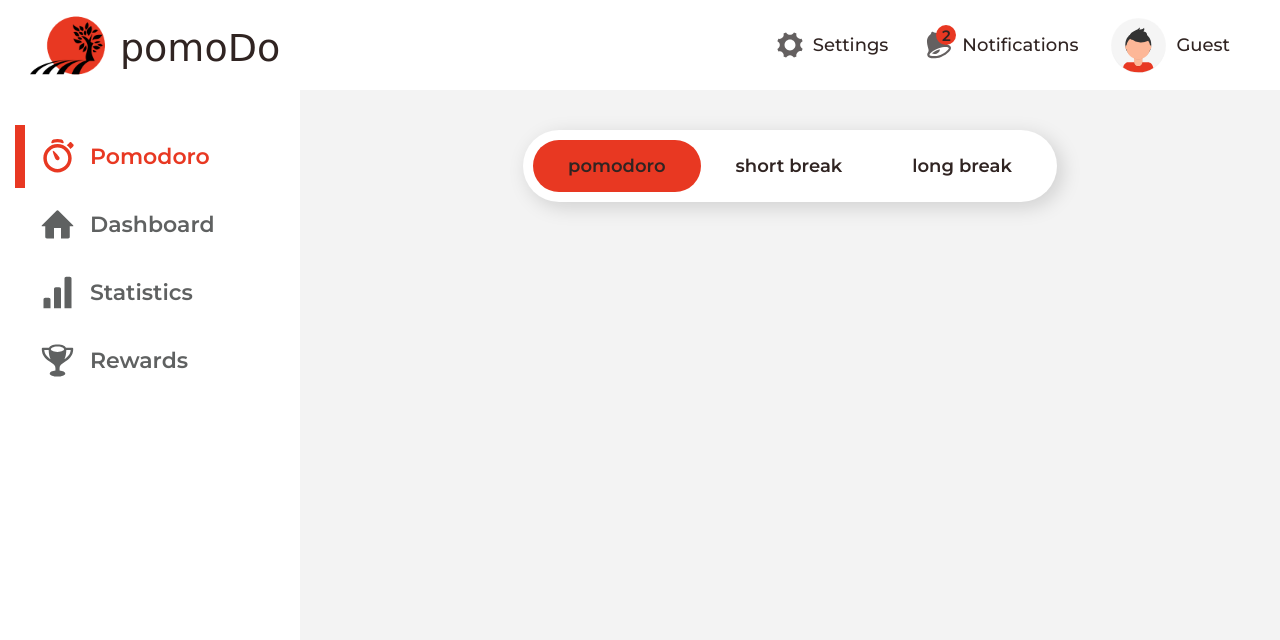
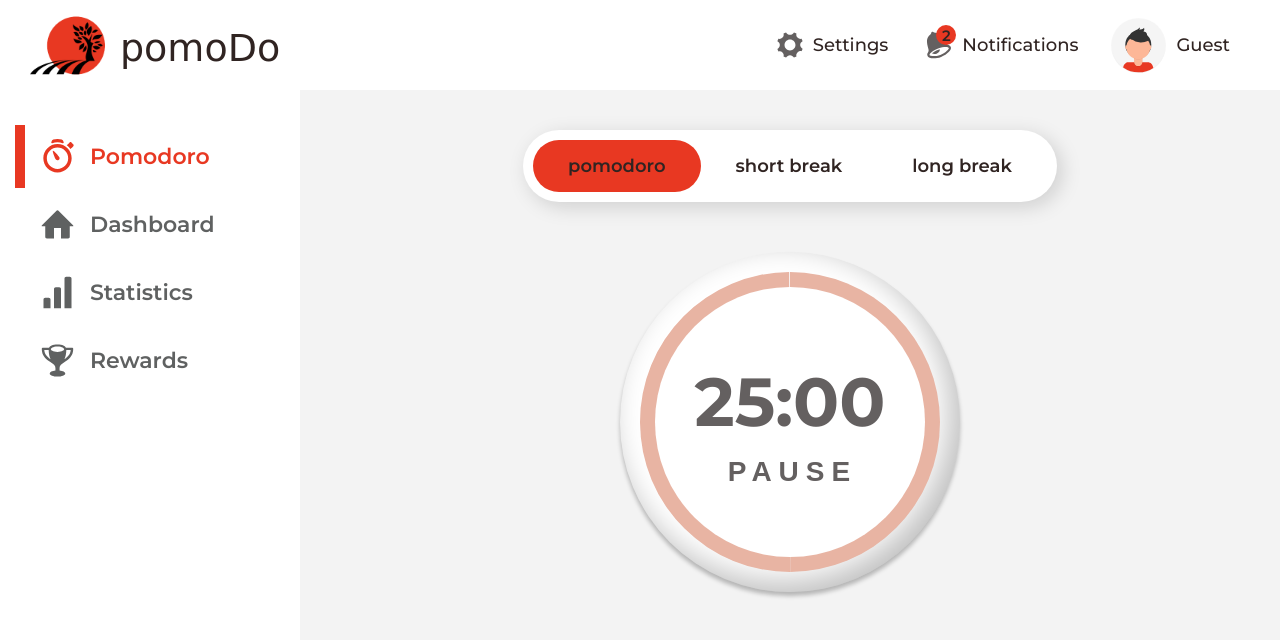
Before and after one commit to aly2705/Pomodoro-App, a website built with Parcel: page index.html in a window 1280 px wide. Built offline with nearby package versions, Linux system fonts and the light colour scheme; a web font is replaced by a local one.

Commit message:
timer animation in css

```diff
--- a/index.html
+++ b/index.html
@@ -27,61 +27,92 @@
         <li class="header__option">
           <a href="#" class="header__link">
             <svg>
-            <use xlink:href="src/img/icons.svg#icon-cog"></use>
-          </svg><span class="header__link--label">
-            Settings
-          </span>
+              <use xlink:href="src/img/icons.svg#icon-cog"></use></svg
+            ><span class="header__link--label"> Settings </span>
           </a>
         </li>
         <li class="header__option">
           <a href="#" class="header__link">
             <svg>
               <use xlink:href="src/img/icons.svg#icon-bell"></use>
-
             </svg>
             <span class="header__new-notifications">2</span>
-          <span class="header__link--label">
-            Notifications
-          </span>
-
-        </a></li>
+            <span class="header__link--label"> Notifications </span>
+          </a>
+        </li>
         <li class="header__profile-label">
-          <img class="header__profile-avatar" src="src/img/profile.svg"></img>
+          <img class="header__profile-avatar" src="src/img/profile.svg" />
           <span class="header__profile-name">Guest</span>
         </li>
-      </div>
+      </ul>
     </header>
     <nav class="sidebar">
-      <ul class="sidebar__list  ">
-        <li class="sidebar__item sidebar__item--active"><a href="#pomodoro" class="sidebar__link ">
+      <ul class="sidebar__list">
+        <li class="sidebar__item sidebar__item--active">
+          <a href="#pomodoro" class="sidebar__link">
             <svg>
-            <use xlink:href="src/img/icons.svg#icon-stopwatch"></use>
-          </svg>Pomodoro
-        </a></li>
-        <li class="sidebar__item"><a href="#dashboard" class="sidebar__link">
+              <use xlink:href="src/img/icons.svg#icon-stopwatch"></use></svg
+            >Pomodoro
+          </a>
+        </li>
+        <li class="sidebar__item">
+          <a href="#dashboard" class="sidebar__link">
             <svg>
-            <use xlink:href="src/img/icons.svg#icon-home"></use>
-          </svg>Dashboard
-        </a></li>
-        <li class="sidebar__item"><a href="#statistics" class="sidebar__link">
+              <use xlink:href="src/img/icons.svg#icon-home"></use></svg
+            >Dashboard
+          </a>
+        </li>
+        <li class="sidebar__item">
+          <a href="#statistics" class="sidebar__link">
             <svg>
-            <use xlink:href="src/img/icons.svg#icon-bar-graph"></use>
-          </svg>Statistics
-        </a></li>
-        <li class="sidebar__item"><a href="#rewards" class="sidebar__link">
+              <use xlink:href="src/img/icons.svg#icon-bar-graph"></use></svg
+            >Statistics
+          </a>
+        </li>
+        <li class="sidebar__item">
+          <a href="#rewards" class="sidebar__link">
             <svg>
-            <use xlink:href="src/img/icons.svg#icon-trophy"></use>
-          </svg>Rewards
-        </a></li>
+              <use xlink:href="src/img/icons.svg#icon-trophy"></use></svg
+            >Rewards
+          </a>
+        </li>
       </ul>
     </nav>
     <main class="main">
       <div class="pomodoro">
         <ul class="pomodoro__options">
-          <li class="pomodoro__option pomodoro__option--active" data-timer="pomodoro">pomodoro</li>
+          <li
+            class="pomodoro__option pomodoro__option--active"
+            data-timer="pomodoro"
+          >
+            pomodoro
+          </li>
           <li class="pomodoro__option" data-timer="short break">short break</li>
           <li class="pomodoro__option" data-timer="long break">long break</li>
         </ul>
+        <div class="timer">
+          <div class="timer__circular">
+            <div class="timer__inner-circle">
+              <div class="timer__center">
+                <div class="timer__countdown">
+                  <span class="timer__min">25</span>:<span class="timer_sec"
+                    >00</span
+                  >
+                </div>
+                <button class="timer__btn">Pause</button>
+              </div>
+            </div>
+
+            <div class="timer__progress-bar">
+              <div class="timer__bar timer__bar--left">
+                <div class="timer__progress timer__progress--left"></div>
+              </div>
+              <div class="timer__bar timer__bar--right">
+                <div class="timer__progress timer__progress--right"></div>
+              </div>
+            </div>
+          </div>
+        </div>
       </div>
     </main>
   </body>
--- a/src/js/controller.js
+++ b/src/js/controller.js
@@ -1,6 +1,7 @@
 import * as model from './model';
 import sidebarView from './views/sidebarView.js';
 import headerView from './views/headerView';
+import pomodoroView from './views/pomodoroView';
 
 /**
  *
@@ -10,9 +11,15 @@ const controlToggleNav = function (shown) {
   sidebarView.toggleSidebar(shown);
 };
 
+const controlActivePomodoro = function () {
+  console.log('Control');
+};
+
 const init = function () {
   sidebarView.addHandlerActiveLink();
   headerView.addHandlerToggleNav(controlToggleNav);
+  pomodoroView.addHandlerActiveTimer();
+  pomodoroView.addHandlerTimerEffect();
 };
 
 init();
--- a/src/js/views/View.js
+++ b/src/js/views/View.js
@@ -1,9 +1,9 @@
-class View {
+export default class View {
   _data;
 
   /**
    * Render the recived object to the DOM
-   * @param {Object | Object[]} data The data to be rendered (e.g. recipe)
+   * @param {Object | Object[]} data The data to be rendered (e.g. pomodoro)
    * @param {boolean} [render = true] If false create markup string instead of rendering to the DOM
    * @returns {undefined | string} A markup string is returned when render = false
    * @this {Object} View Instance
--- /dev/null
+++ b/src/js/views/pomodoroView.js
@@ -0,0 +1,39 @@
+import View from './View.js';
+
+class PomodoroView extends View {
+  _parentElement = document.querySelector('.pomodoro');
+
+  addHandlerActiveTimer() {
+    this._parentElement.addEventListener('click', function (e) {
+      const btn = e.target.closest('.pomodoro__option');
+      if (!btn) return;
+
+      const currentActiveTimer = Array.from(
+        this.querySelectorAll('.pomodoro__option')
+      ).find(el => el.classList.contains('pomodoro__option--active'));
+      currentActiveTimer.classList.remove('pomodoro__option--active');
+      btn.classList.add('pomodoro__option--active');
+    });
+  }
+  addHandlerTimerEffect() {
+    this._parentElement.addEventListener('click', function (e) {
+      const timer = e.target.closest('.timer');
+      if (!timer) return;
+
+      console.log(timer);
+      timer.setAttribute(
+        'style',
+        'box-shadow: 0 10rem 0.4rem rgba(#000, 0.3);'
+      );
+
+      //   setTimeout(
+      //     () =>
+      //       (timer.style.boxShadow =
+      //         'inset -1rem -1rem 3rem rgba(#000, 0.25), 0 0.4rem 0.4rem rgba(#000, 0.25);'),
+      //     3000
+      //   );
+    });
+  }
+}
+
+export default new PomodoroView();
--- /dev/null
+++ b/src/sass/abstracts/_animations.scss
@@ -0,0 +1,10 @@
+@keyframes progressLeft {
+  100% {
+    transform: rotate(-180deg);
+  }
+}
+@keyframes progressRight {
+  100% {
+    transform: rotate(-180deg);
+  }
+}
--- a/src/sass/components/_pomodoro.scss
+++ b/src/sass/components/_pomodoro.scss
@@ -1,6 +1,7 @@
 .pomodoro {
   display: flex;
-  justify-content: center;
+  flex-direction: column;
+  align-items: center;
   padding: 4rem;
 
   &__options {
@@ -28,3 +29,97 @@
     }
   }
 }
+
+.timer {
+  margin-top: 5rem;
+  padding: 2rem;
+  background-color: var(--color-background);
+  border-radius: 50%;
+  box-shadow: inset -1rem -1rem 3rem rgba(#000, 0.25),
+    0 0.4rem 0.4rem rgba(#000, 0.25);
+
+  &__circular {
+    height: 30rem;
+    width: 30rem;
+    position: relative;
+  }
+  &__inner-circle {
+    position: absolute;
+    z-index: 6;
+    top: 50%;
+    left: 50%;
+    height: 27rem;
+    width: 27rem;
+    transform: translate(-50%, -50%);
+    background-color: var(--color-background);
+    border-radius: 50%;
+  }
+  &__bar {
+    position: absolute;
+    height: 100%;
+    width: 100%;
+    background-color: var(--color-primary-tint);
+    border-radius: 100%;
+    clip: rect(0, 30rem, 30rem, 15rem);
+
+    &--right {
+      transform: rotate(179.7deg);
+      z-index: 3;
+    }
+  }
+  &__progress {
+    position: absolute;
+    height: 100%;
+    width: 100%;
+    border-radius: 100%;
+    clip: rect(0, 15rem, 30rem, 0);
+    background-color: var(--color-grey-1);
+
+    &--left {
+      z-index: 1;
+      // animation: progressLeft 30s linear both;
+      // animation-delay: 30s;
+    }
+    &--right {
+      z-index: 1;
+      // animation: progressRight 30s linear both;
+    }
+  }
+  &__center {
+    width: 100%;
+    height: 100%;
+    z-index: 10;
+    color: var(--color-text-secondary);
+    display: flex;
+    flex-direction: column;
+    align-items: center;
+    justify-content: center;
+  }
+  &__countdown {
+    margin-top: 3rem;
+    font-size: 6.8rem;
+    font-weight: 700;
+    line-height: 1;
+  }
+  &__btn {
+    @include default-button-reset;
+    padding: 2rem 0.5rem 1.75rem 1rem;
+    background-color: transparent;
+    text-transform: uppercase;
+    letter-spacing: 7px;
+    font-size: 2.8rem;
+    font-weight: 600;
+    color: var(--color-text-secondary);
+    transition: all 0.3s;
+
+    &:hover {
+      color: var(--color-primary);
+    }
+  }
+  &__btn:active {
+    .timer {
+      box-shadow: inset -1rem -1rem 3rem rgba(#000, 0.25),
+        0 0.2rem 0.4rem rgba(#000, 0.3);
+    }
+  }
+}
--- a/src/sass/main.scss
+++ b/src/sass/main.scss
@@ -1,5 +1,6 @@
 @import 'abstracts/variables';
 @import 'abstracts/mixins';
+@import 'abstracts/animations';
 
 @import 'base/animations';
 @import 'base/base';
```
Also changed, not shown: src/css/main.css. Lines whose indentation alone changed are shown as unchanged.
